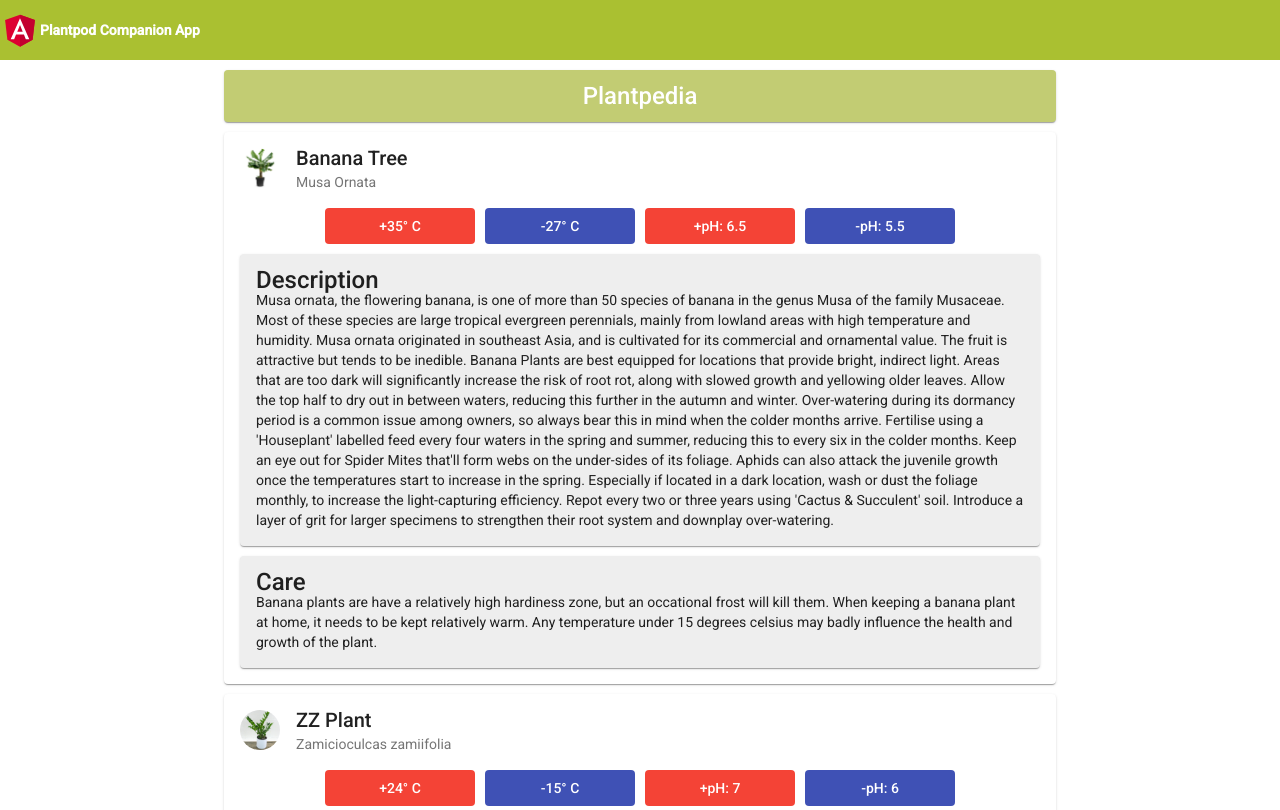
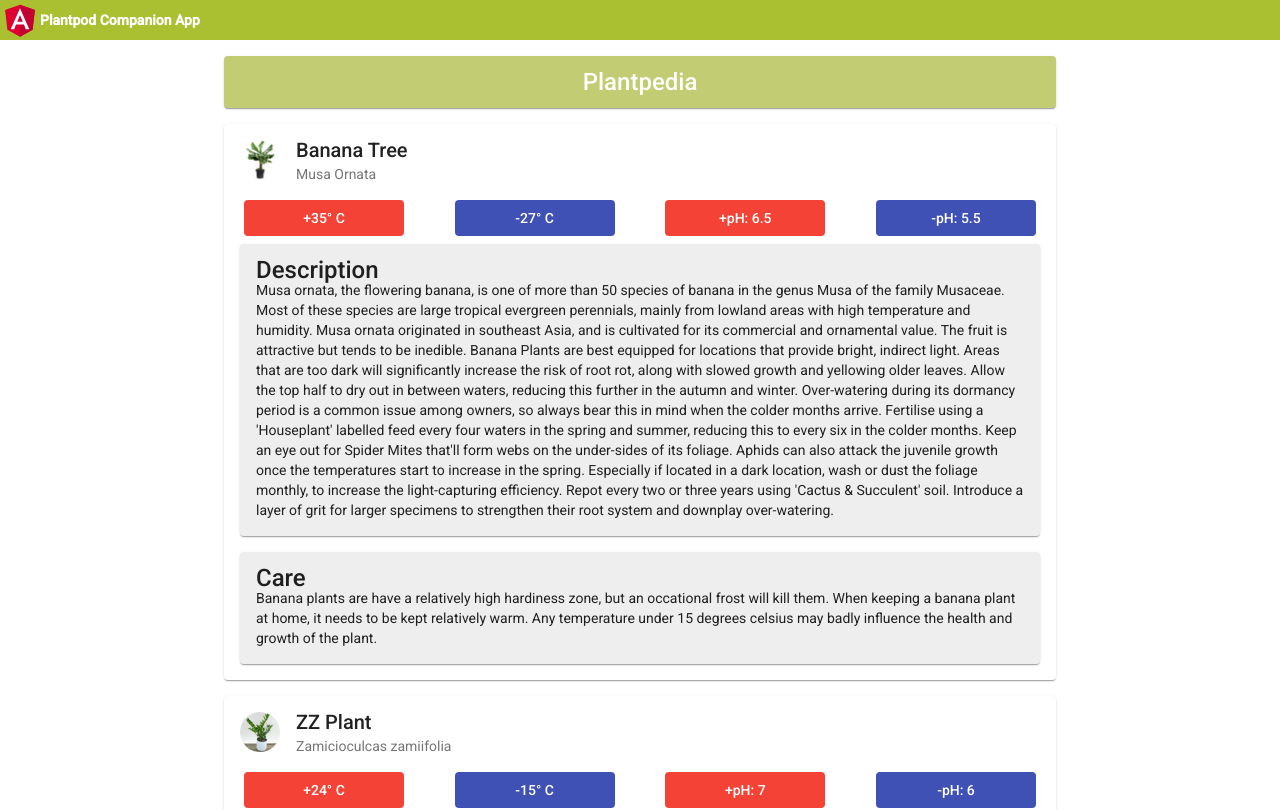
Before and after one commit to akasha19/plant-pod, an Angular app in the folder frontend/plant-pod-companion/: page /plantpedia in a window 1280 px wide. Shown: the top 810 px of the page. Built offline with nearby package versions, Linux system fonts and the light colour scheme.

Commit message:
added rem

```diff
--- a/frontend/plant-pod-companion/src/app/app.component.scss
+++ b/frontend/plant-pod-companion/src/app/app.component.scss
@@ -5,7 +5,7 @@
     top: 0;
     left: 0;
     right: 0;
-    height: 60px;
+    height: 2.5rem;
     display: flex;
     align-items: center;
     background-color: $dark_green;
@@ -15,8 +15,8 @@
 
 //Todo Daan: use rem instead of px
 .main-card {
-    max-width: 800px;
-    margin-bottom: 10px;
+    max-width: 50rem;
+    margin-bottom: 1rem;
     margin-left: auto;
     margin-right: auto;
 }
@@ -29,7 +29,7 @@
 
 .content {
     display: flex;
-    margin: 10px;
+    margin: 1rem;
     flex-direction: column;
     align-items: center;
   }
--- a/frontend/plant-pod-companion/src/app/plantpedia-page/plantpedia-page.component.scss
+++ b/frontend/plant-pod-companion/src/app/plantpedia-page/plantpedia-page.component.scss
@@ -1,8 +1,8 @@
 @import '../app.component.scss';
 
 .text-card {
-    max-width: 780px;
-    margin-bottom: 10px;
+    max-width: 50rem;
+    margin-bottom: 1rem;
     // Todo: rename
     background-color: $extra_bg;
     // .mat-card-title {
@@ -18,15 +18,15 @@
   overflow: auto;
   width: 100%;
   display: flex;
-  justify-content: center;
+  justify-content: space-between;
   flex-wrap: wrap;
 }
 
 .mat-flat-button{
-  margin-bottom: 10px;
+  margin-bottom: 0.5rem;
   width: 25%;
-  min-width: 100px;
-  max-width: 150px;
-  margin-left: 5px;
-  margin-right: 5px;
+  min-width: 5rem,;
+  max-width: 10rem;
+  margin-left: 0.25rem;
+  margin-right: 0.25rem;
 }
```
